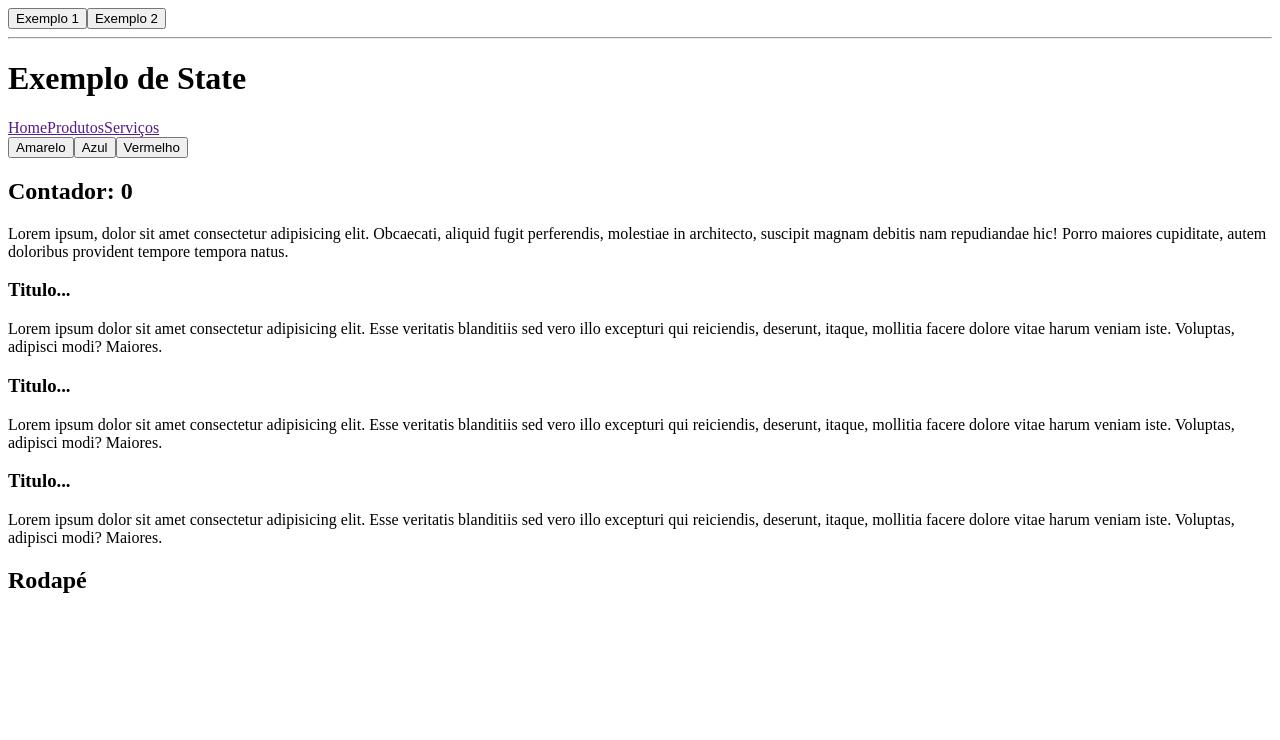
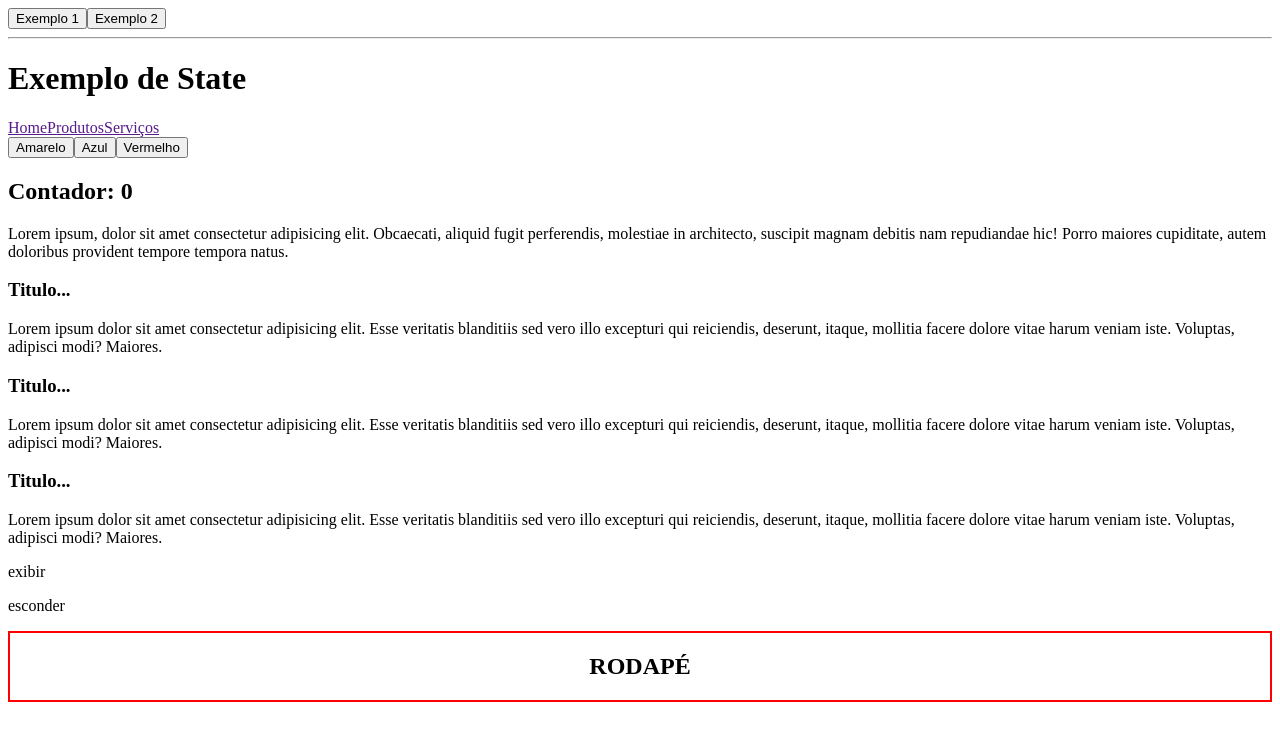
Before and after one commit to guilhermessanto/meu-app, a React (Create React App) app: page / in a window 1280 px wide. Shown: the top 740 px of the page. Built offline with nearby package versions, Linux system fonts and the light colour scheme.

Commit message:
Update Footer.jsx

```diff
--- a/src/components/layouts/Footer.jsx
+++ b/src/components/layouts/Footer.jsx
@@ -1,8 +1,23 @@
+import { useState } from "react";
+
 const Footer = () => {
+  const [estilos, setEstilos] = useState({
+    textAlign: "center",
+    textTransform: "uppercase",
+    border: "solid red 2px",
+  });
+
+  const esconder = () => setEstilos({ display: "none" });
+  const exibir = () => setEstilos({ display: "block" });
+
   return (
-    <footer>
-      <h2>Rodapé</h2>
-    </footer>
+    <>
+      <p onMouseOver={exibir}>exibir</p>
+      <p onMouseOver={esconder}>esconder</p>
+      <footer style={estilos}>
+        <h2>Rodapé</h2>
+      </footer>
+    </>
   );
 };
 export default Footer;
```
